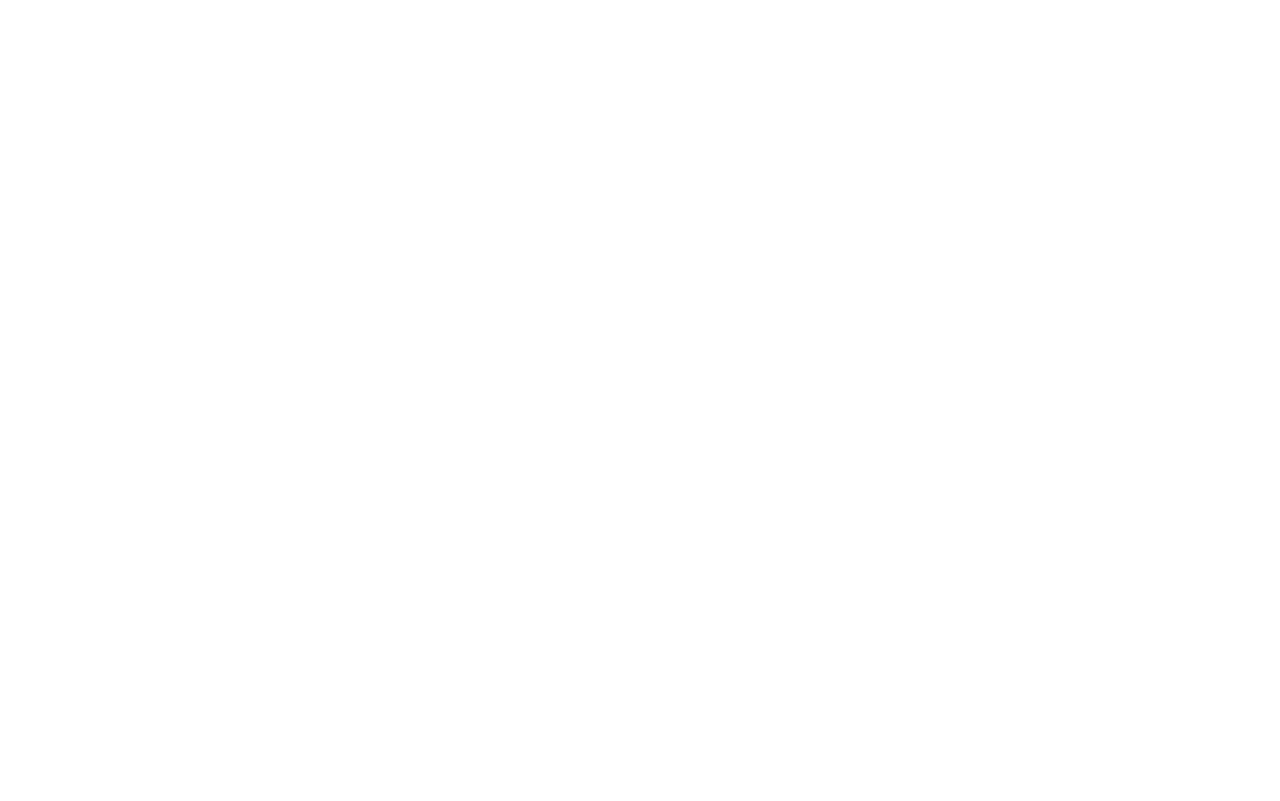
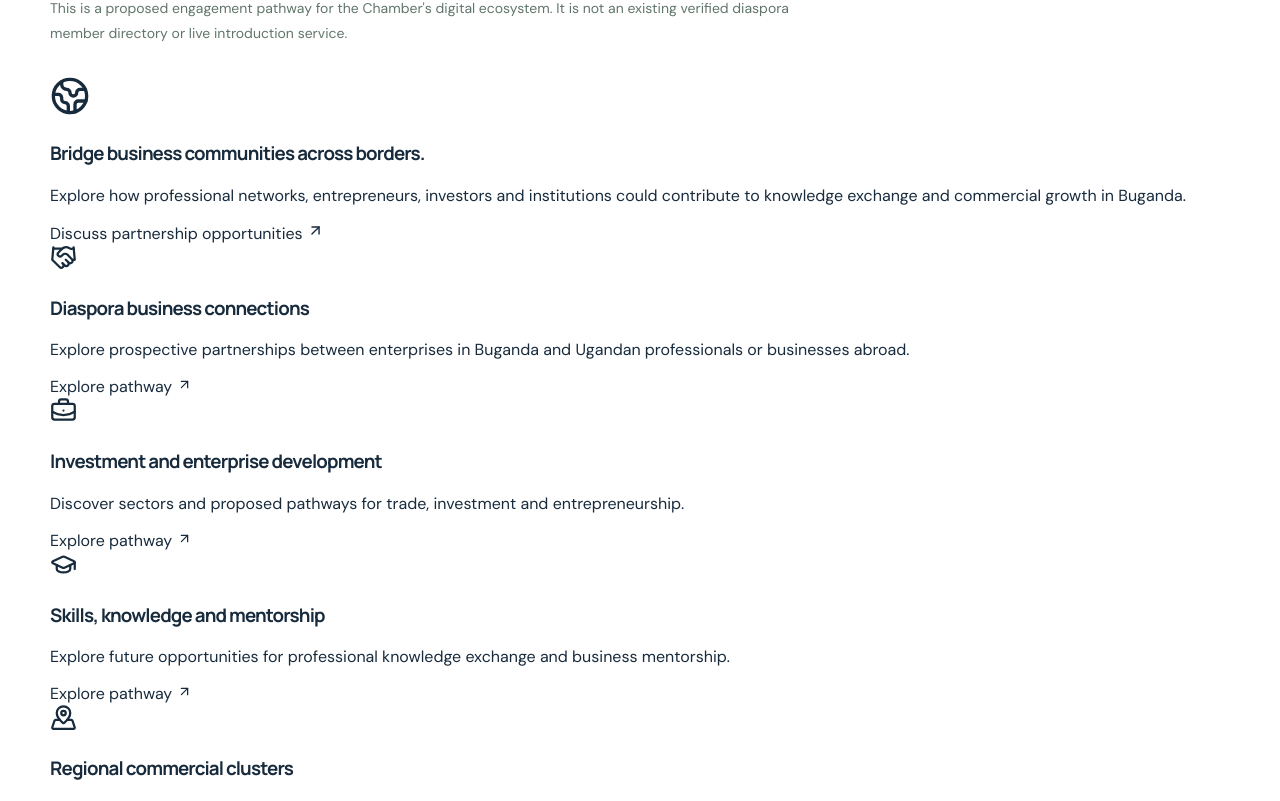
Before and after one commit to watumwa/mengo, a Next.js app: page /diaspora-network in a window 1280 px wide. Before the commit this address had no page. Shown: the part 533-1334 px from the top of the page. Before the commit the page ends 800 px from the top, so only its background shows below. Built offline with nearby package versions, Linux system fonts and the light colour scheme.

Commit message:
Frontend: diaspora network landing experience with proposed partnership pathways

```diff
--- /dev/null
+++ b/app/diaspora-network/page.tsx
@@ -0,0 +1,10 @@
+import Link from "next/link";
+import {ArrowUpRight,Globe2,Handshake,BriefcaseBusiness,GraduationCap,MapPinned} from "lucide-react";
+import {Shell} from "../components";
+const pathways=[
+ {title:"Diaspora business connections",icon:Handshake,detail:"Explore prospective partnerships between enterprises in Buganda and Ugandan professionals or businesses abroad.",href:"/connect"},
+ {title:"Investment and enterprise development",icon:BriefcaseBusiness,detail:"Discover sectors and proposed pathways for trade, investment and entrepreneurship.",href:"/invest"},
+ {title:"Skills, knowledge and mentorship",icon:GraduationCap,detail:"Explore future opportunities for professional knowledge exchange and business mentorship.",href:"/training"},
+ {title:"Regional commercial clusters",icon:MapPinned,detail:"Learn about the Chamber's six regional clusters and potential cross-border market links.",href:"/economic-map"}
+];
+export default function Diaspora(){return <Shell><main><section className="connect-hero"><div className="container"><span className="eyebrow">Connect / Global networks</span><h1>BUGANDA DIASPORA <em>NETWORK</em></h1><p>Building pathways between Buganda's enterprises, global expertise, investment and commercial markets.</p></div></section><div className="container concept-page"><div className="connect-intro"><span className="eyebrow">Proposed digital ecosystem experience</span><h2>Local enterprise. Global connections.</h2><p>This is a proposed engagement pathway for the Chamber's digital ecosystem. It is not an existing verified diaspora member directory or live introduction service.</p></div><div className="diaspora-hero"><Globe2 size={40}/><h3>Bridge business communities across borders.</h3><p>Explore how professional networks, entrepreneurs, investors and institutions could contribute to knowledge exchange and commercial growth in Buganda.</p><Link href="/contact">Discuss partnership opportunities <ArrowUpRight size={17}/></Link></div><div className="diaspora-grid">{pathways.map(({title,detail,icon:Icon,href})=><article key={title}><Icon size={27}/><h3>{title}</h3><p>{detail}</p><Link href={href}>Explore pathway <ArrowUpRight size={15}/></Link></article>)}</div><p className="region-note">This concept is part of the premium digital ecosystem design brief. Programme availability and official contact channels require MCCL confirmation.</p></div></main></Shell>}
```
